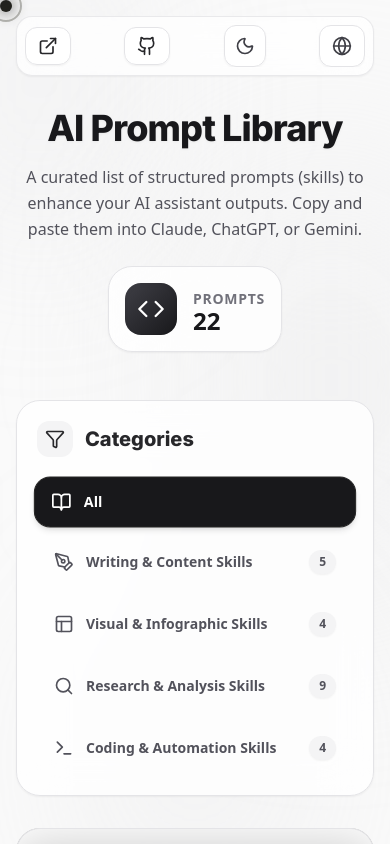
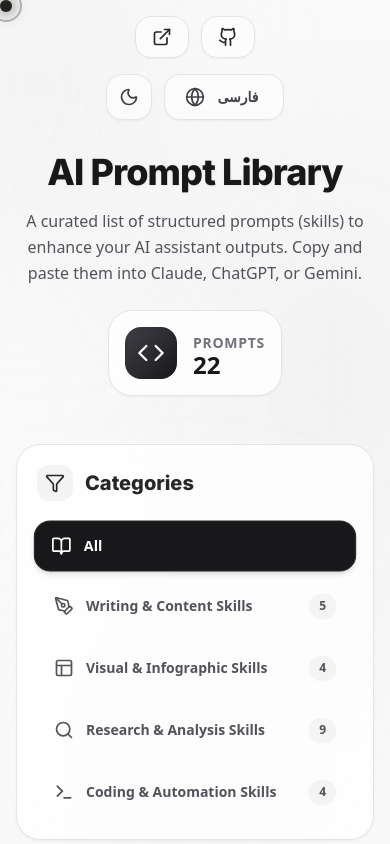
Before and after one commit to Dark-px/My-Personal-Portfolio, a React (Vite) app: page /prompts in a window 390 px wide. Shown: the top 844 px of the page. Built offline with nearby package versions, Linux system fonts and the light colour scheme.

Commit message:
Update PromptsPage.tsx

```diff
--- a/src/pages/PromptsPage.tsx
+++ b/src/pages/PromptsPage.tsx
@@ -1233,18 +1233,18 @@
         className="relative z-10 flex min-h-screen flex-col items-center p-4 text-zinc-900 dark:text-zinc-100 md:p-8"
         dir={isRtl ? "rtl" : "ltr"}
       >
-        <nav className="mb-8 w-full max-w-6xl rounded-2xl border border-zinc-200/80 bg-white/75 p-2 shadow-sm backdrop-blur-xl dark:border-white/10 dark:bg-zinc-900/55">
-          <div className="flex items-center justify-between gap-2 overflow-x-auto">
+        <div className="mb-8 flex w-full max-w-6xl flex-col items-center justify-between gap-4 sm:flex-row">
+          <div className="flex gap-3">
             <a
               href="https://parsaghaei.dev"
               target="_blank"
               rel="noreferrer"
               onMouseEnter={() => setIsHovering(true)}
               onMouseLeave={() => setIsHovering(false)}
-              className={`group relative flex min-w-fit items-center gap-2 rounded-xl border border-zinc-200 bg-white/70 px-3 py-2 text-sm font-medium text-zinc-700 shadow-sm backdrop-blur-xl transition-all duration-300 hover:bg-white dark:border-white/10 dark:bg-zinc-900/50 dark:text-zinc-300 dark:shadow-none dark:hover:bg-zinc-800/80 ${cursorClass}`}
+              className={`group relative flex items-center gap-2 rounded-2xl border border-zinc-200 bg-white/60 px-4 py-2.5 text-sm font-medium text-zinc-700 shadow-sm backdrop-blur-xl transition-all duration-300 hover:bg-white dark:border-white/10 dark:bg-zinc-900/50 dark:text-zinc-300 dark:shadow-none dark:hover:bg-zinc-800/80 ${cursorClass}`}
             >
               <ExternalLink className="h-5 w-5 text-zinc-800 dark:text-zinc-200" />
-              <span className="hidden md:inline" dir="ltr">
+              <span className="hidden sm:inline" dir="ltr">
                 parsaghaei.dev
               </span>
               <span className="pointer-events-none absolute left-1/2 top-full z-[110] mt-3 -translate-x-1/2 whitespace-nowrap rounded-lg bg-zinc-900 px-3 py-1.5 text-xs font-bold text-white opacity-0 shadow-lg transition-all duration-300 group-hover:opacity-100 dark:bg-zinc-100 dark:text-zinc-900">
@@ -1258,23 +1258,25 @@
               rel="noreferrer"
               onMouseEnter={() => setIsHovering(true)}
               onMouseLeave={() => setIsHovering(false)}
-              className={`group relative flex min-w-fit items-center gap-2 rounded-xl border border-zinc-200 bg-white/70 px-3 py-2 text-sm font-medium text-zinc-700 shadow-sm backdrop-blur-xl transition-all duration-300 hover:bg-white dark:border-white/10 dark:bg-zinc-900/50 dark:text-zinc-300 dark:shadow-none dark:hover:bg-zinc-800/80 ${cursorClass}`}
+              className={`group relative flex items-center gap-2 rounded-2xl border border-zinc-200 bg-white/60 px-4 py-2.5 text-sm font-medium text-zinc-700 shadow-sm backdrop-blur-xl transition-all duration-300 hover:bg-white dark:border-white/10 dark:bg-zinc-900/50 dark:text-zinc-300 dark:shadow-none dark:hover:bg-zinc-800/80 ${cursorClass}`}
             >
               <Github className="h-5 w-5 text-zinc-800 dark:text-zinc-200" />
-              <span className="hidden md:inline" dir="ltr">
+              <span className="hidden sm:inline" dir="ltr">
                 Dark-px
               </span>
               <span className="pointer-events-none absolute left-1/2 top-full z-[110] mt-3 -translate-x-1/2 whitespace-nowrap rounded-lg bg-zinc-900 px-3 py-1.5 text-xs font-bold text-white opacity-0 shadow-lg transition-all duration-300 group-hover:opacity-100 dark:bg-zinc-100 dark:text-zinc-900">
                 {t.ttGithub}
               </span>
             </a>
+          </div>
 
+          <div className="flex gap-3">
             <button
               type="button"
               onClick={toggleTheme}
               onMouseEnter={() => setIsHovering(true)}
               onMouseLeave={() => setIsHovering(false)}
-              className={`group relative min-w-fit rounded-xl border border-zinc-200 bg-white/70 p-2.5 text-zinc-700 shadow-sm backdrop-blur-xl transition-all duration-300 hover:bg-white dark:border-white/10 dark:bg-zinc-900/50 dark:text-zinc-300 dark:shadow-none dark:hover:bg-zinc-800/80 ${cursorClass} ${
+              className={`group relative rounded-2xl border border-zinc-200 bg-white/60 p-3 text-zinc-700 shadow-sm backdrop-blur-xl transition-all duration-300 hover:bg-white dark:border-white/10 dark:bg-zinc-900/50 dark:text-zinc-300 dark:shadow-none dark:hover:bg-zinc-800/80 ${cursorClass} ${
                 isAnimatingTheme ? "scale-75 rotate-180 opacity-50" : "scale-100 rotate-0 opacity-100"
               }`}
             >
@@ -1289,7 +1291,7 @@
               onClick={toggleLang}
               onMouseEnter={() => setIsHovering(true)}
               onMouseLeave={() => setIsHovering(false)}
-              className={`group relative flex min-w-fit items-center gap-2 rounded-xl border border-zinc-200 bg-white/70 px-3 py-2.5 text-sm font-bold text-zinc-700 shadow-sm backdrop-blur-xl transition-all duration-300 hover:bg-white dark:border-white/10 dark:bg-zinc-900/50 dark:text-zinc-300 dark:shadow-none dark:hover:bg-zinc-800/80 ${cursorClass} ${
+              className={`group relative flex items-center gap-2 rounded-2xl border border-zinc-200 bg-white/60 px-5 py-3 text-sm font-bold text-zinc-700 shadow-sm backdrop-blur-xl transition-all duration-300 hover:bg-white dark:border-white/10 dark:bg-zinc-900/50 dark:text-zinc-300 dark:shadow-none dark:hover:bg-zinc-800/80 ${cursorClass} ${
                 isAnimatingLang ? "scale-90 opacity-80" : "scale-100 opacity-100"
               }`}
             >
@@ -1298,15 +1300,13 @@
                   isAnimatingLang ? "rotate-180" : "rotate-0"
                 }`}
               />
-              <span className="hidden min-w-[50px] text-center md:inline">
-                {lang === "en" ? "فارسی" : "English"}
-              </span>
+              <span className="min-w-[50px] text-center">{lang === "en" ? "فارسی" : "English"}</span>
               <span className="pointer-events-none absolute left-1/2 top-full z-[110] mt-3 -translate-x-1/2 whitespace-nowrap rounded-lg bg-zinc-900 px-3 py-1.5 text-xs font-bold text-white opacity-0 shadow-lg transition-all duration-300 group-hover:opacity-100 dark:bg-zinc-100 dark:text-zinc-900">
                 {t.ttLang}
               </span>
             </button>
           </div>
-        </nav>
+        </div>
 
         <header
           className={`mb-12 flex w-full max-w-6xl flex-col items-center justify-between gap-6 text-center transition-all duration-500 md:flex-row ${
```
